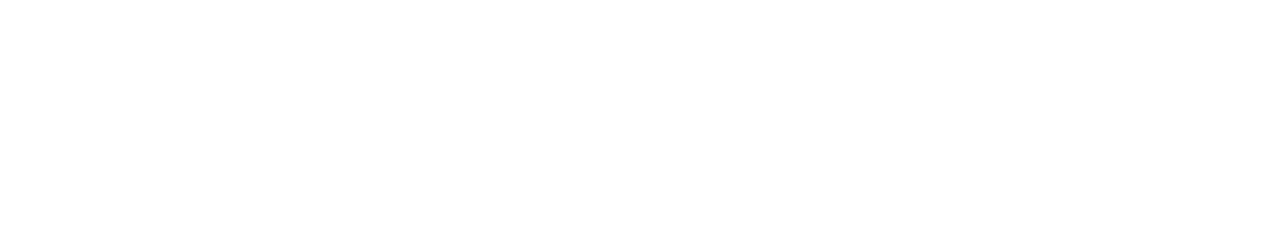
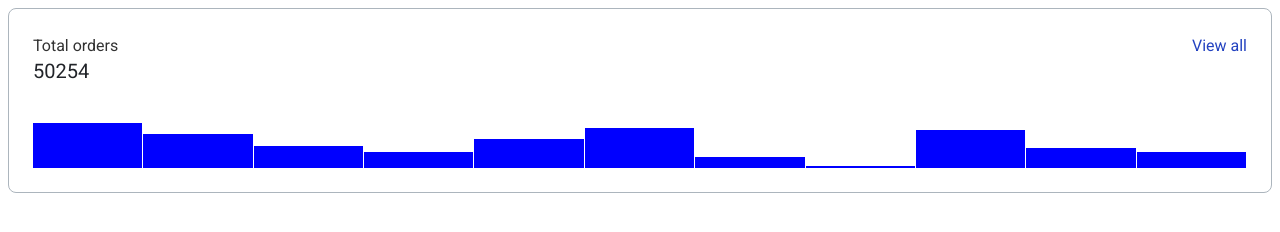
Before and after one commit to js-tasks-ru/htmlcss-20211021_zh-zhyrov, a website: page 04-lection2/01-histogram/index.html in a window 1280 px wide. Drawn offline with Linux system fonts and the light colour scheme.

Commit message:
Add histogram

```diff
--- a/04-lection2/01-histogram/histogram.css
+++ b/04-lection2/01-histogram/histogram.css
@@ -0,0 +1,72 @@
+* {
+  box-sizing: border-box;
+}
+
+.histogram {
+  display: flex;
+  flex-direction: column;
+  min-width: 354px;
+  height: 185px;
+  border: 1px solid var( --grey-3 );
+  border-radius: 8px;
+  padding: 24px;
+}
+
+.histogram__header {
+  display: flex;
+  justify-content: space-between;
+}
+
+.histogram__title {
+  font-family: Inter;
+  font-style: normal;
+  font-weight: normal;
+  font-size: 16px;
+  line-height: 24px;
+  opacity: 0.8;
+  flex-grow: 1;
+}
+
+.histogram__total {
+  font-family: Inter;
+  font-style: normal;
+  font-weight: normal;
+  font-size: 20px;
+  line-height: 26px;
+  color: var( --black );
+  margin: 0;
+  margin-bottom: 39px;
+}
+
+.histogram__link {
+  font-family: Inter;
+  font-style: normal;
+  font-weight: normal;
+  font-size: 16px;
+  line-height: 24px;
+  color: #2342C0;
+}
+
+.link:link,
+.link:visited {
+  text-decoration: none;
+  color: inherit;
+}
+
+.histogram__charts-container {
+  display: flex;
+  flex-grow: 1;
+}
+
+.histogram__chart {
+  height: calc( var( --chart-height ) * 1% );
+  flex: auto; /* [flex-grow=1] [flex-shrink=1] [flex-basis=auto] */
+  align-self: flex-end;
+  background-color: blue;
+  margin-right: 1px;
+  cursor: pointer;
+}
+
+.histogram__item:last-child {
+  margin-right: 0;
+}
--- a/04-lection2/01-histogram/index.html
+++ b/04-lection2/01-histogram/index.html
@@ -6,6 +6,64 @@
       <link rel="stylesheet" href="./histogram.css">
   </head>
   <body>
-
+    <div class="histogram">
+      <div class="histogram__header">
+        <div class="histogram__title">
+          <span>Total orders</span>
+        </div>
+        <div class="histogram__link">
+          <a class="link" href="#">View all</a>
+        </div>
+      </div>
+      <div class="histogram__total">
+        <span>50254</span>
+      </div>
+      <div class="histogram__charts-container">
+        <div
+          class="histogram__chart"
+          style="--chart-height: 100">
+        </div>
+        <div
+          class="histogram__chart"
+          style="--chart-height: 75">
+        </div>
+        <div
+          class="histogram__chart"
+          style="--chart-height: 50">
+        </div>
+        <div
+          class="histogram__chart"
+          style="--chart-height: 35">
+        </div>
+        <div
+          class="histogram__chart"
+          style="--chart-height: 65">
+        </div>
+        <div
+          class="histogram__chart"
+          style="--chart-height: 90">
+        </div>
+        <div
+          class="histogram__chart"
+          style="--chart-height: 25">
+        </div>
+        <div
+          class="histogram__chart"
+          style="--chart-height: 5">
+        </div>
+        <div
+          class="histogram__chart"
+          style="--chart-height: 85">
+        </div>
+        <div
+          class="histogram__chart"
+          style="--chart-height: 45">
+        </div>
+        <div
+          class="histogram__chart"
+          style="--chart-height: 35">
+        </div>
+      </div>
+    </div>
   </body>
 </html>
```
Lines whose indentation alone changed are shown as unchanged.
